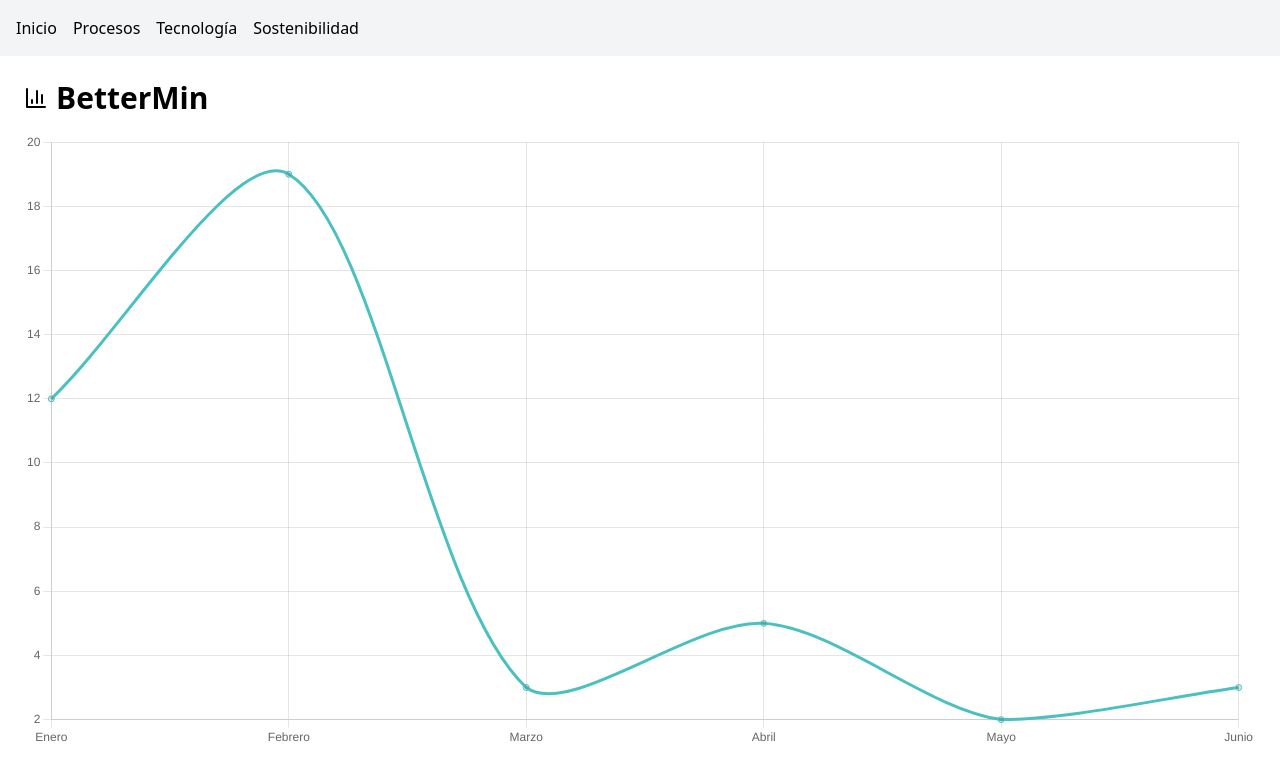
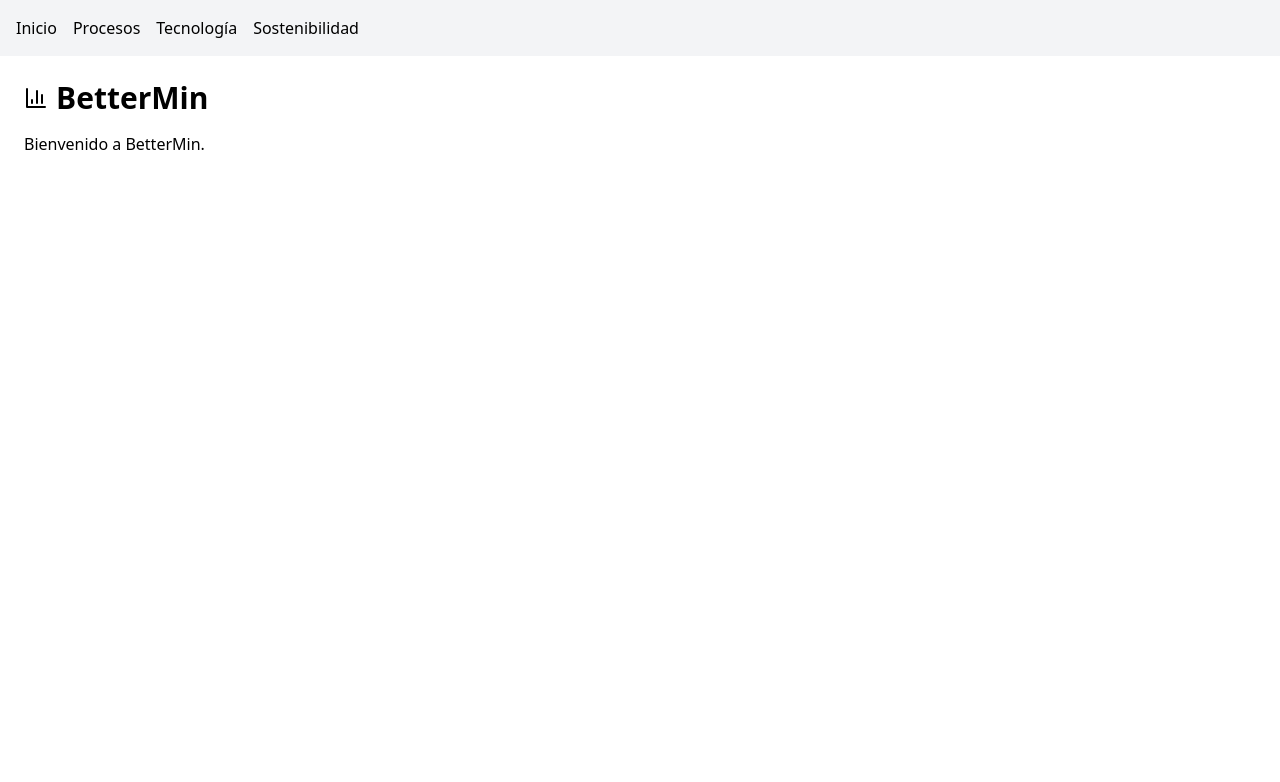
Before and after one commit to claudiotorrejon92-ui/bettermin-site, a React (Vite) app: page / in a window 1280 px wide. Shown: the top 782 px of the page. Built offline with nearby package versions, Linux system fonts and the light colour scheme.

Commit message:
refactor: remove unused chart dependency

```diff
--- a/package.json
+++ b/package.json
@@ -16,7 +16,6 @@
     "react": "^18.2.0",
     "react-dom": "^18.2.0",
     "lucide-react": "^0.344.0",
-    "chart.js": "^4.4.1",
     "react-router-dom": "^6.22.3"
   },
   "devDependencies": {
--- a/src/pages/HomePage.jsx
+++ b/src/pages/HomePage.jsx
@@ -1,27 +1,5 @@
 import React from 'react';
-import { Line } from 'react-chartjs-2';
-import {
-  Chart as ChartJS,
-  LineElement,
-  CategoryScale,
-  LinearScale,
-  PointElement,
-} from 'chart.js';
 import { BarChart3 } from 'lucide-react';
-
-ChartJS.register(LineElement, CategoryScale, LinearScale, PointElement);
-
-const data = {
-  labels: ['Enero', 'Febrero', 'Marzo', 'Abril', 'Mayo', 'Junio'],
-  datasets: [
-    {
-      label: 'Producción',
-      data: [12, 19, 3, 5, 2, 3],
-      borderColor: 'rgb(75, 192, 192)',
-      tension: 0.3,
-    },
-  ],
-};
 
 export default function HomePage() {
   return (
@@ -29,7 +7,7 @@ export default function HomePage() {
       <h1 className="text-3xl font-bold mb-4 flex items-center gap-2">
         <BarChart3 /> BetterMin
       </h1>
-      <Line data={data} />
+      <p>Bienvenido a BetterMin.</p>
     </div>
   );
 }
```
